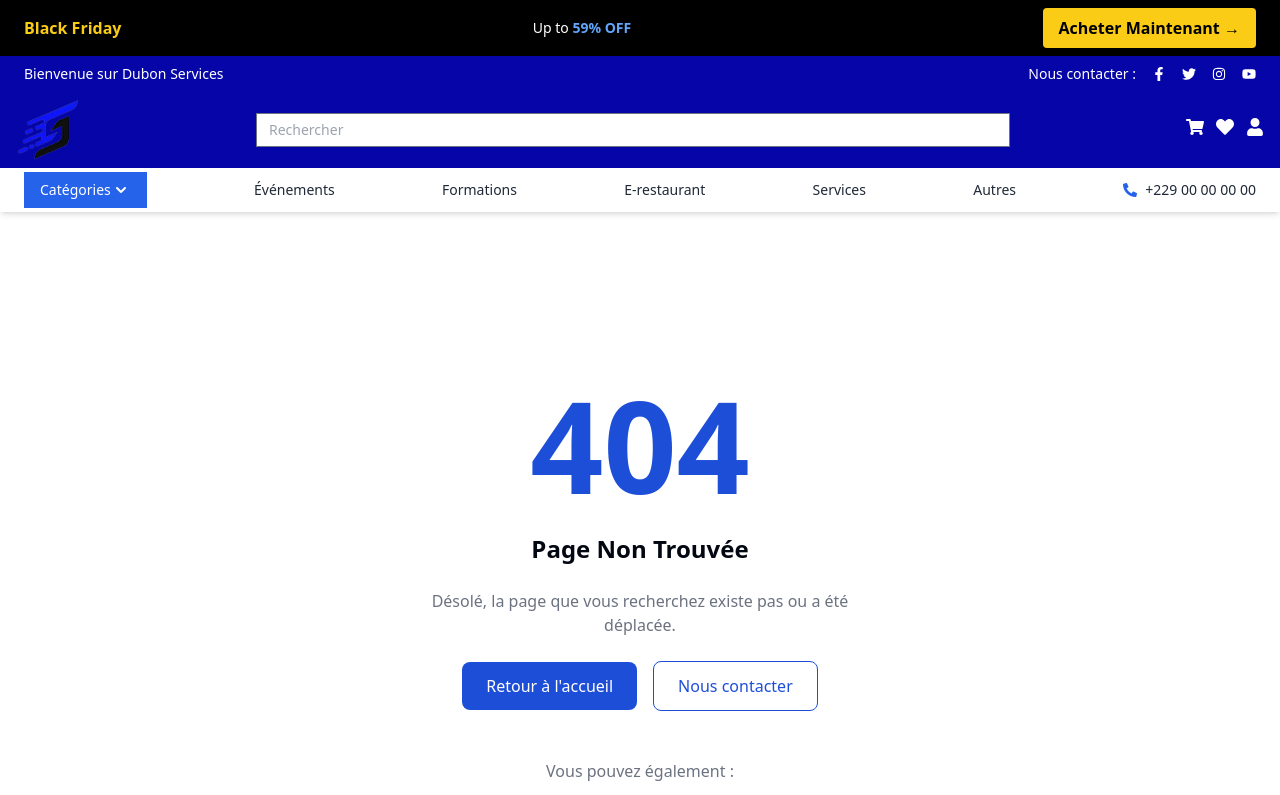
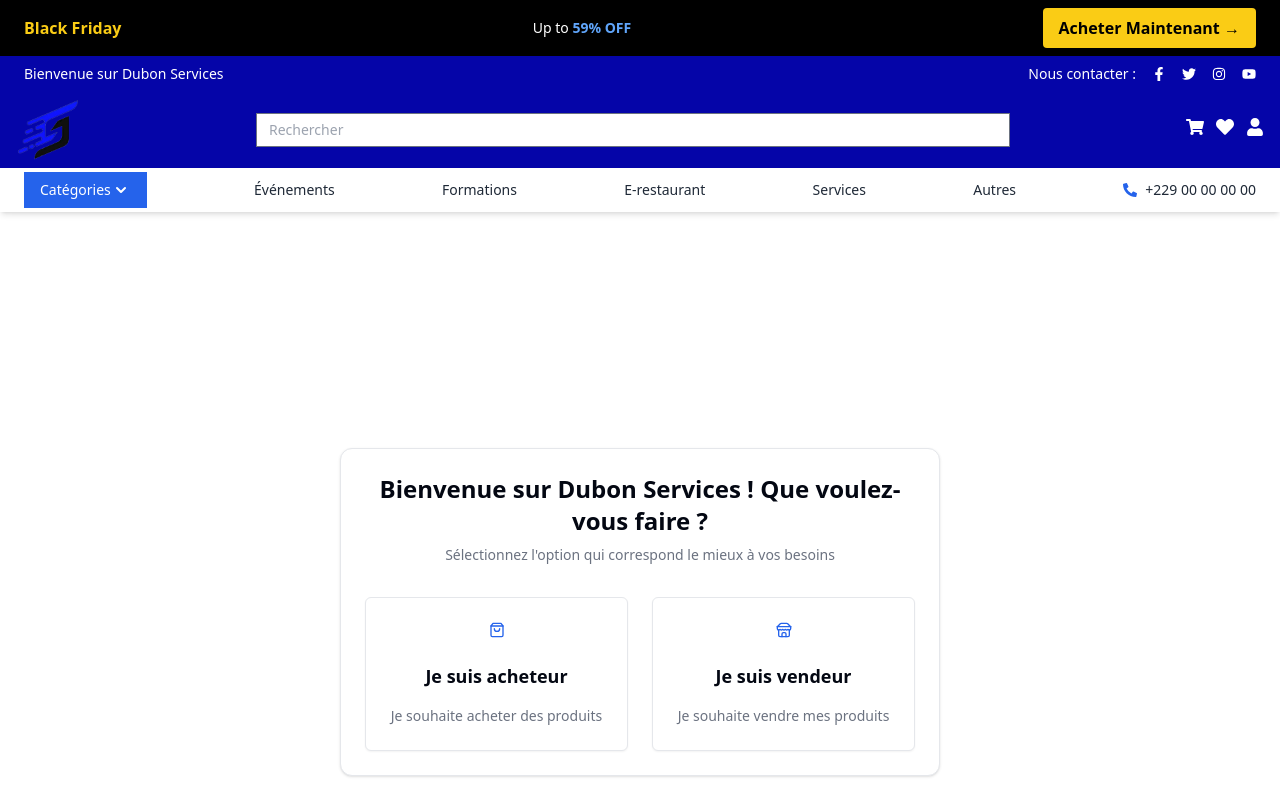
Before and after one commit to DavidAtikpo/frontende-code, a Next.js app: page /account-type in a window 1280 px wide. Before the commit this address had no page. Shown: the top 795 px of the page. Built offline with nearby package versions, Linux system fonts and the light colour scheme.

Commit message:
Accoun-type

```diff
--- /dev/null
+++ b/src/app/account-type/page.tsx
@@ -0,0 +1,97 @@
+"use client";
+
+import { useState } from "react";
+import { useRouter } from "next/navigation";
+import { Store, ShoppingBag } from "lucide-react";
+import { Button } from "@/components/ui/button";
+import { Card, CardContent } from "@/components/ui/card";
+
+const BASE_URL = "http://localhost:5000/api";
+
+export default function AccountTypePage() {
+  const router = useRouter();
+  const [isLoading, setIsLoading] = useState(false);
+  const [error, setError] = useState("");
+
+  const handleAccountTypeSelection = async (type: "buyer" | "seller") => {
+    setIsLoading(true);
+    setError("");
+
+    try {
+      const token = localStorage.getItem("authToken");
+      const response = await fetch(`${BASE_URL}/user/account-type`, {
+        method: "POST",
+        headers: {
+          "Content-Type": "application/json",
+          Authorization: `Bearer ${token}`,
+        },
+        body: JSON.stringify({ accountType: type }),
+      });
+
+      if (!response.ok) {
+        const errorData = await response.json();
+        throw new Error(errorData.message || "Une erreur est survenue.");
+      }
+
+      if (type === "buyer") {
+        router.push("/user/dashboard");
+      } else {
+        router.push("/seller/onboarding");
+      }
+    } catch (err: any) {
+      setError(err.message);
+    } finally {
+      setIsLoading(false);
+    }
+  };
+
+  return (
+    <div className="container flex min-h-screen w-full items-center justify-center p-4">
+      <Card className="w-full max-w-[600px]">
+        <CardContent className="pt-6">
+          <div className="text-center mb-8">
+            <h1 className="text-2xl font-bold">Bienvenue sur Dubon Services !
+                 Que voulez-vous faire ?</h1>
+            <p className="text-sm text-gray-500 mt-2">
+              Sélectionnez l'option qui correspond le mieux à vos besoins
+            </p>
+          </div>
+
+          {error && (
+            <div className="mb-6 text-sm text-red-600 text-center">
+              {error}
+            </div>
+          )}
+
+          <div className="grid grid-cols-1 md:grid-cols-2 gap-6">
+            <Button
+              variant="outline"
+              className="h-auto p-6 flex flex-col items-center hover:border-blue-600"
+              onClick={() => handleAccountTypeSelection("buyer")}
+              disabled={isLoading}
+            >
+              <ShoppingBag className="h-12 w-12 mb-4 text-blue-600" />
+              <h2 className="text-lg font-semibold mb-2">Je suis acheteur</h2>
+              <p className="text-sm text-gray-500 text-center">
+                Je souhaite acheter des produits
+              </p>
+            </Button>
+
+            <Button
+              variant="outline"
+              className="h-auto p-6 flex flex-col items-center hover:border-blue-600"
+              onClick={() => handleAccountTypeSelection("seller")}
+              disabled={isLoading}
+            >
+              <Store className="h-12 w-12 mb-4 text-blue-600" />
+              <h2 className="text-lg font-semibold mb-2">Je suis vendeur</h2>
+              <p className="text-sm text-gray-500 text-center">
+                Je souhaite vendre mes produits
+              </p>
+            </Button>
+          </div>
+        </CardContent>
+      </Card>
+    </div>
+  );
+}
--- a/src/app/register/page.tsx
+++ b/src/app/register/page.tsx
@@ -60,12 +60,8 @@ export default function RegisterPage() {
 
       const data = await response.json();
       setSuccess("Compte créé avec succès !");
-      console.log("Inscription réussie :", data);
-
-      // Redirection ou autres actions après succès
-      setTimeout(() => {
-        window.location.href = "/login";
-      }, 2000);
+      localStorage.setItem("authToken", data.token);
+      window.location.href = "/account-type";
     } catch (err: any) {
       setError(err.message);
     } finally {
```
